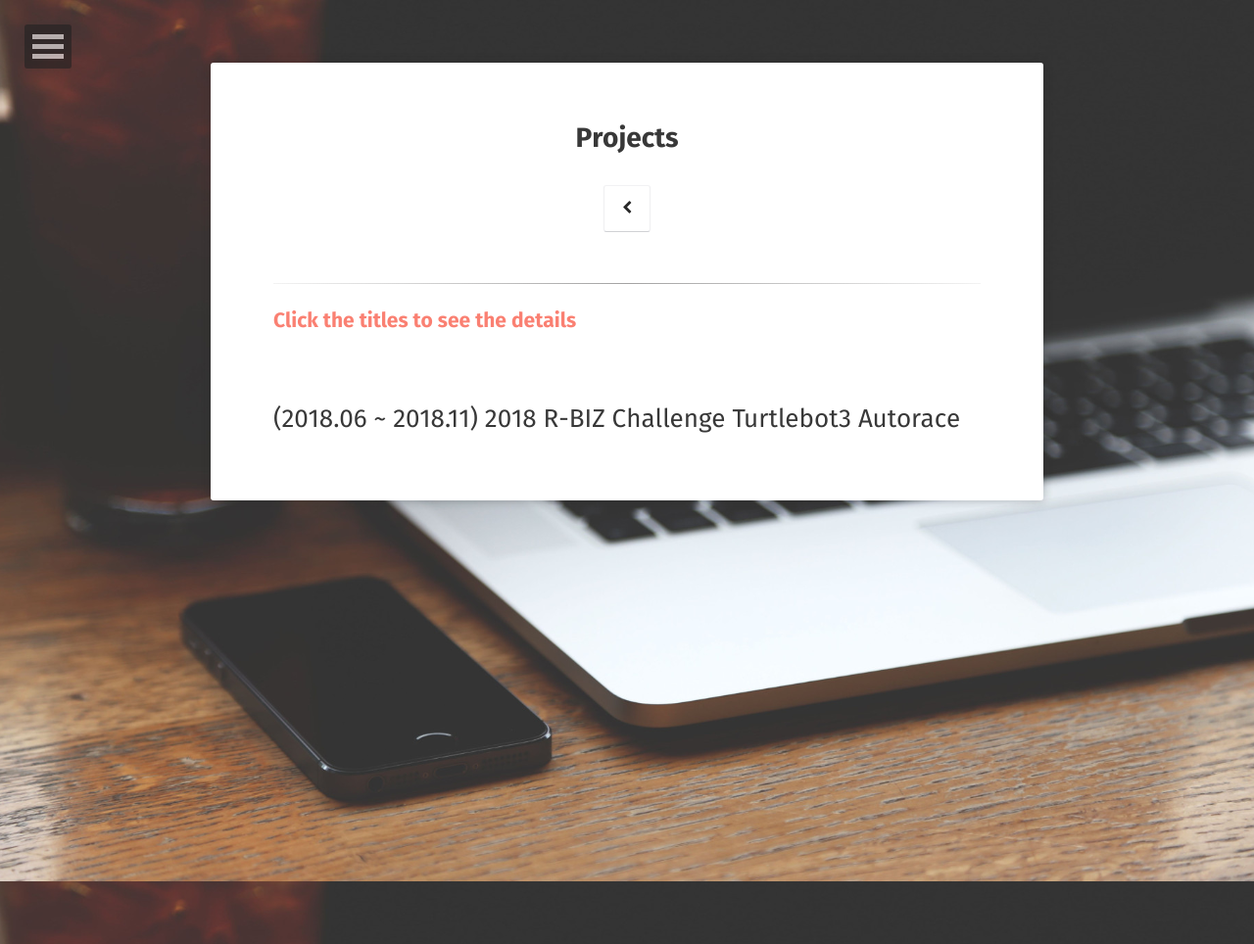
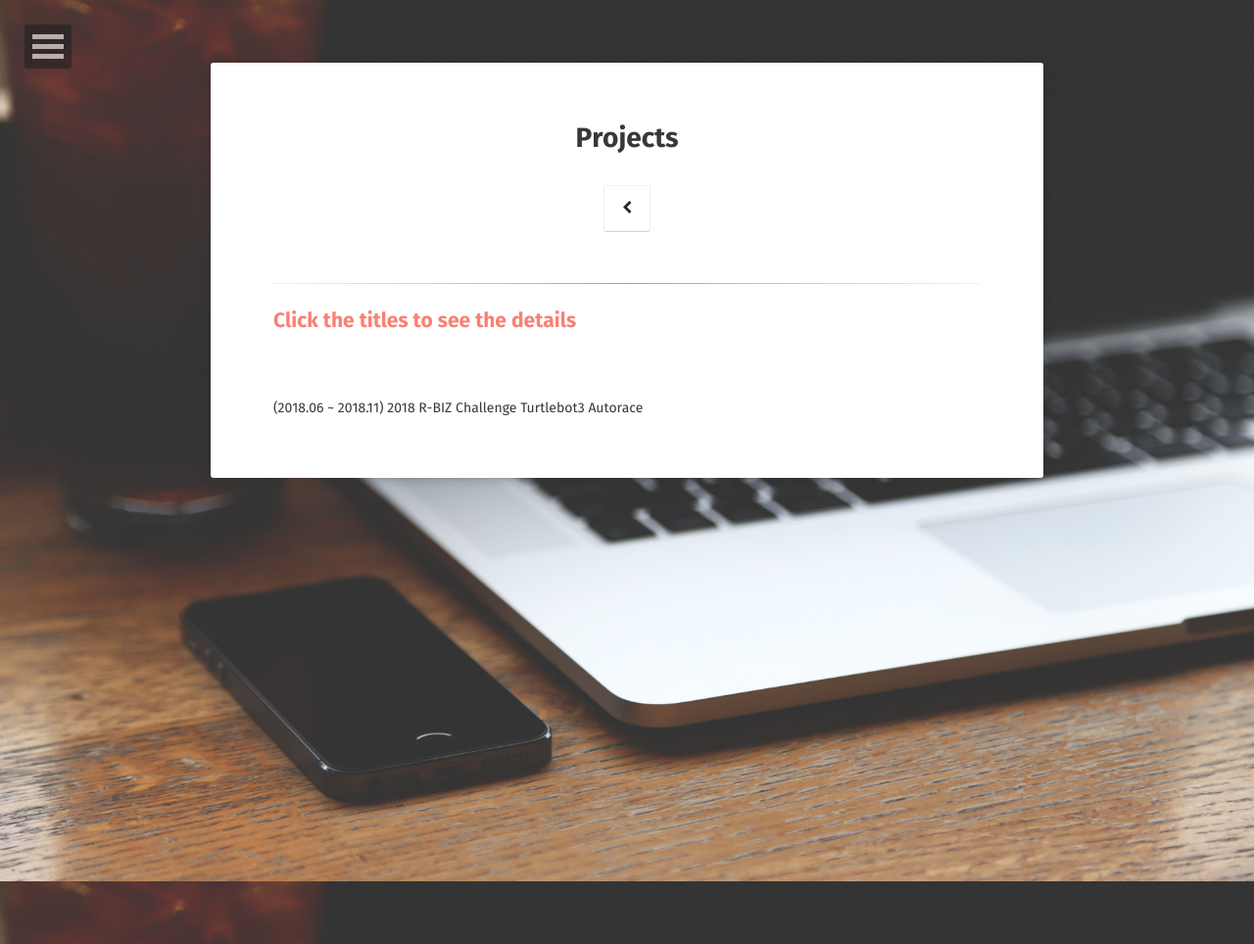
Before and after one commit to JongCheon-Park/JongCheon-Park.github.io, a Jekyll site: the page built from projects/index.md, in a window 1280 px wide. Shown: the whole page at 98% size. Built offline with Jekyll 4.4.1, drawn with Linux system fonts in a browser that asks for light colours; some web fonts are replaced.

Commit message:
Update index.md

```diff
--- a/projects/index.md
+++ b/projects/index.md
@@ -11,7 +11,7 @@ comments: false
 <br>
 
 <details>
-  <summary> <span style="font-size: 26px"> (2018.06 ~ 2018.11) 2018 R-BIZ Challenge Turtlebot3 Autorace </span> </summary>
+  <summary>(2018.06 ~ 2018.11) 2018 R-BIZ Challenge Turtlebot3 Autorace </summary>
   <div markdown="1">
 This project was conducted at <span style="color:#3399ff">Cyber Physical System Control Lab in Kyungpook National University</span> : [Link](http://control.knu.ac.kr/)
 
```
